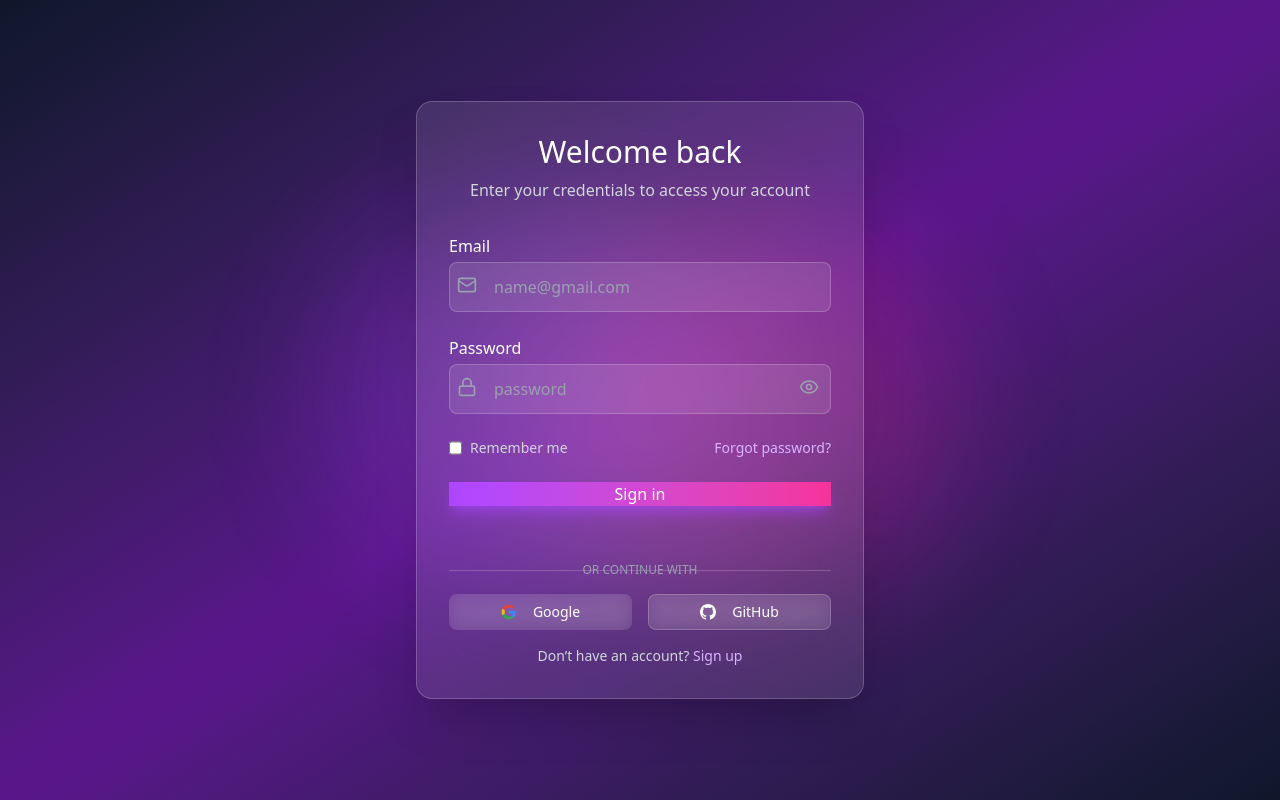
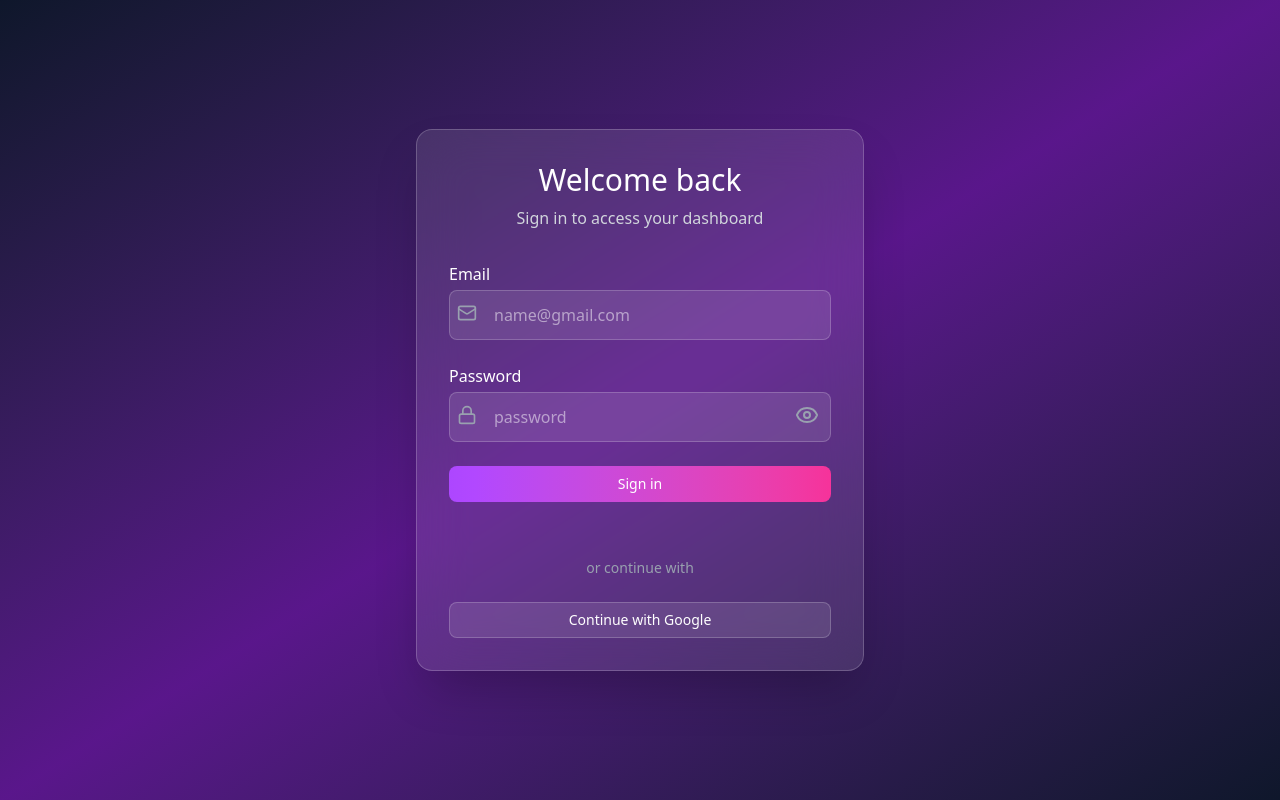
Before and after one commit to nandniii/AutoCloud, a React (Vite) app: page / in a window 1280 px wide. Built offline with nearby package versions, Linux system fonts and the light colour scheme.

Commit message:
corrected mistakes

```diff
--- a/server.js
+++ b/server.js
@@ -11,7 +11,6 @@ dotenv.config();
 const app = express();
 app.use(express.json());
 
-// ✅ Enable CORS for frontend (React)
 app.use(
   cors({
     origin: "http://localhost:5173",
@@ -19,115 +18,96 @@ app.use(
   })
 );
 
-// ✅ Disable COOP for Google OAuth popup
 app.use((req, res, next) => {
   res.setHeader("Cross-Origin-Opener-Policy", "unsafe-none");
   res.setHeader("Cross-Origin-Embedder-Policy", "unsafe-none");
   next();
 });
 
-// ✅ MongoDB Connection
 mongoose
   .connect(process.env.MONGO_URI)
   .then(() => console.log("✅ MongoDB connected"))
-  .catch((err) => console.error("❌ MongoDB connection error:", err));
+  .catch((err) => console.error("❌ MongoDB error:", err));
 
-mongoose.set("debug", true); // Logs MongoDB operations
+mongoose.set("debug", false);
 
-// ✅ Google OAuth2 Client
 const client = new OAuth2Client(process.env.GOOGLE_CLIENT_ID);
 
-// ✅ Root Route
-app.get("/", (req, res) => {
-  res.send("✅ AutoCloud backend running with Google integration");
-});
+const bytesToGB = (b) => {
+  const n = Number(b);
+  return n && !isNaN(n) ? n / (1024 ** 3) : 0;
+};
 
-// ✅ Google Login & Sync Route
+// ------------------------------------------------------------------
+// GOOGLE LOGIN + STORAGE SYNC
+// ------------------------------------------------------------------
 app.post("/api/auth/google", async (req, res) => {
   try {
     const { access_token } = req.body;
     if (!access_token)
       return res.status(400).json({ message: "Access token missing" });
 
-    // 1️⃣ Verify granted scopes (for debugging)
-    const tokenInfo = await axios.get(
-      `https://www.googleapis.com/oauth2/v1/tokeninfo?access_token=${access_token}`
-    );
-    console.log("🔍 Granted Scopes:", tokenInfo.data.scope);
-
-    // 2️⃣ Fetch Google Profile
+    // 1️⃣ Fetch Google user info
     const profileRes = await axios.get(
       "https://www.googleapis.com/oauth2/v2/userinfo",
       { headers: { Authorization: `Bearer ${access_token}` } }
     );
 
-    // 3️⃣ Fetch Drive Storage Info
+    // 2️⃣ Fetch Drive storage info
     const driveRes = await axios.get(
       "https://www.googleapis.com/drive/v3/about?fields=storageQuota",
       { headers: { Authorization: `Bearer ${access_token}` } }
     );
 
-    const quota = driveRes.data.storageQuota || {};
-    const bytesToGB = (b) => (b ? b / (1024 ** 3) : 0);
+    const quota = driveRes.data?.storageQuota || {};
+    let driveUsageGB = bytesToGB(quota.usageInDrive);
+    let gmailUsageGB = bytesToGB(quota.usageInGmail);
+    let photosUsageGB = bytesToGB(quota.usageInPhotos);
+    let totalUsageGB = bytesToGB(quota.usage);
+    let totalLimitGB = bytesToGB(quota.limit) || 15;
 
-    const totalLimitGB = bytesToGB(Number(quota.limit) || 15 * 1024 ** 3);
-    const totalUsageGB = bytesToGB(Number(quota.usage));
-    const driveUsageGB = bytesToGB(Number(quota.usageInDrive));
-    const gmailUsageGB = bytesToGB(Number(quota.usageInGmail));
-    const photosUsageGB = bytesToGB(Number(quota.usageInPhotos));
+    // 🔍 Log what Google actually returns
+    console.log("🔍 Raw Google quota:", quota);
 
-    console.log("📊 Google Storage Breakdown:", {
+    // 🩹 Fallback if missing total usage
+    if (!totalUsageGB || totalUsageGB < 0.01) {
+      totalUsageGB = driveUsageGB + gmailUsageGB + photosUsageGB;
+    }
+
+    // 🧩 If Gmail/Photos missing → estimate from total - drive
+    if ((!gmailUsageGB || !photosUsageGB) && totalUsageGB > 0) {
+      const remainder = totalUsageGB - driveUsageGB;
+      if (remainder > 0) {
+        gmailUsageGB = Math.max(remainder * 0.8, 0);
+        photosUsageGB = Math.max(remainder * 0.2, 0);
+      }
+    }
+
+    // 🧠 Ensure sensible limit
+    if (!totalLimitGB || totalLimitGB < 1) totalLimitGB = 15;
+
+    // 📊 Log corrected breakdown
+    console.log("📊 Corrected Google Storage:", {
+      totalLimitGB,
       totalUsageGB,
       driveUsageGB,
       gmailUsageGB,
       photosUsageGB,
     });
 
-    // 4️⃣ Gmail usage fallback (if API didn’t return it)
-    let gmailUsage = gmailUsageGB;
-     if (!gmailUsage) {
-      try {
-        const gmailRes = await axios.get("https://www.googleapis.com/gmail/v1/users/me/profile", {
-          headers: { Authorization: `Bearer ${access_token}` },
-        });
-        if (gmailRes.data?.quotaUsed)
-          gmailUsage = bytesToGB(gmailRes.data.quotaUsed);
-      } catch (err) {
-        console.warn("⚠️ Gmail usage unavailable, estimating...");
-      }
-    }
-
-    // 5️⃣ Photos usage fallback (approximation)
-    let photosUsage = photosUsageGB;
-    if (!photosUsage) {
-      try {
-        const photosRes = await axios.get("https://photoslibrary.googleapis.com/v1/albums?pageSize=1", {
-          headers: { Authorization: `Bearer ${access_token}` },
-        });
-        if (photosRes.data)
-          photosUsage = 1.2; // fallback estimate
-      } catch (err) {
-        console.warn("⚠️ Photos usage unavailable, using fallback...");
-      }
-    }
-
-    // 6️⃣ Mobile Backup placeholder
-    const mobileUsage = 0.5;
-
-    // 7️⃣ Construct user data
+    // 3️⃣ Save to DB
     const userData = {
       googleId: profileRes.data.id,
       name: profileRes.data.name,
       email: profileRes.data.email,
       picture: profileRes.data.picture,
       drive: { limit: totalLimitGB, usage: driveUsageGB },
-      gmail: { limit: totalLimitGB, usage: gmailUsage },
-      photos: { limit: totalLimitGB, usage: photosUsage },
-      mobileBackup: { limit: 10, usage: mobileUsage },
+      gmail: { limit: totalLimitGB, usage: gmailUsageGB },
+      photos: { limit: totalLimitGB, usage: photosUsageGB },
+      mobileBackup: { limit: 10, usage: 0.5 },
       updatedAt: new Date(),
     };
 
-    // 8️⃣ Save or Update in MongoDB
     const user = await User.findOneAndUpdate(
       { email: userData.email },
       userData,
@@ -135,31 +115,45 @@ app.post("/api/auth/google", async (req, res) => {
     );
 
     console.log("✅ User synced:", user.email);
-    res.json({ user });
+
+    // 4️⃣ Return unified response
+    res.json({
+      ...user.toObject(),
+      totalUsageGB: Number(totalUsageGB.toFixed(2)),
+      totalLimitGB: Number(totalLimitGB.toFixed(2)),
+    });
   } catch (err) {
-    console.error("❌ Insert error:", err.message);
-    res.status(500).json({ message: "Insert failed", error: err.message });
+    console.error("❌ Google sync failed:", {
+      status: err.response?.status,
+      data: err.response?.data || err.message,
+    });
+
+    res.status(500).json({
+      message: "Google sync failed",
+      error: err.response?.data || err.message,
+    });
   }
 });
 
-// ✅ Fetch user by email (for Dashboard)
+// ------------------------------------------------------------------
+// GET USER (MongoDB)
+// ------------------------------------------------------------------
 app.get("/api/user/:email", async (req, res) => {
   try {
     const email = decodeURIComponent(req.params.email);
     const user = await User.findOne({ email });
     if (!user) return res.status(404).json({ message: "User not found" });
-    res.json(user);
+    res.json(user.toObject());
   } catch (err) {
-    console.error("❌ Fetch user error:", err.message);
     res
       .status(500)
       .json({ message: "Failed to fetch user", error: err.message });
   }
 });
 
-// ✅ Start Server
+// ------------------------------------------------------------------
+// START SERVER
+// ------------------------------------------------------------------
 app.listen(process.env.PORT || 5000, () => {
-  console.log(
-    `🚀 Server running on http://localhost:${process.env.PORT || 5000}`
-  );
+  console.log(`🚀 Server running on http://localhost:${process.env.PORT || 5000}`);
 });
--- a/src/components/login.jsx
+++ b/src/components/login.jsx
@@ -9,18 +9,17 @@ const Login = ({ onLoginSuccess }) => {
   const [password, setPassword] = useState("");
   const [showPassword, setShowPassword] = useState(false);
   const [isLoading, setIsLoading] = useState(false);
+  const [googleLoading, setGoogleLoading] = useState(false);
 
-  // ------------------ EMAIL/PASSWORD LOGIN ------------------
+  // ------------------ EMAIL LOGIN ------------------
   const handleLogin = async (e) => {
     e.preventDefault();
     setIsLoading(true);
-
     try {
       const res = await axios.post("http://localhost:5000/api/auth/login", {
         email,
         password,
       });
-      console.log("Login successful:", res.data.user);
       localStorage.setItem("user", JSON.stringify(res.data.user));
       if (onLoginSuccess) onLoginSuccess(res.data.user);
     } catch (err) {
@@ -30,53 +29,47 @@ const Login = ({ onLoginSuccess }) => {
     }
   };
 
-  // ------------------ GOOGLE LOGIN (REAL DATA) ------------------
+  // ------------------ GOOGLE LOGIN ------------------
   const loginWithGoogle = useGoogleLogin({
     onSuccess: async (tokenResponse) => {
       try {
-        const res = await axios.post("http://localhost:5000/api/auth/google", {
+        setGoogleLoading(true);
+        const { data } = await axios.post("http://localhost:5000/api/auth/google", {
           access_token: tokenResponse.access_token,
         });
-        console.log("Google login success:", res.data.user);
-        localStorage.setItem("user", JSON.stringify(res.data.user));
-        if (onLoginSuccess) onLoginSuccess(res.data.user);
+
+        console.log("✅ Fresh backend data received:", data);
+
+        // 🧹 Remove any old cache before saving
+        localStorage.removeItem("user");
+
+        // 💾 Save updated backend response
+        localStorage.setItem("user", JSON.stringify(data));
+
+        // 🔁 Force reload so StorageOverview re-renders with correct data
+        window.location.reload();
       } catch (err) {
-        console.error("Google login failed:", err);
+        console.error("❌ Google login failed:", err);
+      } finally {
+        setGoogleLoading(false);
       }
     },
     onError: (err) => console.error("Google login error:", err),
     flow: "implicit",
-    scope: "openid https://www.googleapis.com/auth/userinfo.profile https://www.googleapis.com/auth/userinfo.email https://www.googleapis.com/auth/drive.metadata.readonly https://www.googleapis.com/auth/gmail.readonly https://www.googleapis.com/auth/photoslibrary.readonly"
-
-
+    scope:
+      "openid https://www.googleapis.com/auth/userinfo.profile https://www.googleapis.com/auth/userinfo.email https://www.googleapis.com/auth/drive.metadata.readonly https://www.googleapis.com/auth/gmail.readonly https://www.googleapis.com/auth/photoslibrary.readonly https://www.googleapis.com/auth/devstorage.read_only",
   });
 
-  // ------------------ JSX RETURN ------------------
   return (
-    <div className="min-h-screen w-full flex items-center justify-center relative overflow-hidden bg-gradient-to-br from-slate-900 via-purple-900 to-slate-900 p-4">
-      {/* Animated background elements */}
-      <div className="absolute inset-0 overflow-hidden">
-        <div className="absolute top-1/4 left-1/4 w-96 h-96 bg-purple-500/30 rounded-full blur-3xl animate-pulse"></div>
-        <div className="absolute bottom-1/4 right-1/4 w-96 h-96 bg-pink-500/30 rounded-full blur-3xl animate-pulse delay-2000"></div>
-        <div className="absolute top-1/2 left-1/2 -translate-x-1/2 -translate-y-1/2 w-96 h-96 bg-pink-300/20 rounded-full blur-3xl animate-pulse delay-700"></div>
-      </div>
-
-      {/* Login card */}
-      <div className="relative w-full max-w-md">
-        <div className="backdrop-blur-xl bg-white/10 rounded-2xl border border-white/20 shadow-2xl p-8">
-          <div className="space-y-2 mb-8">
-            <h1 className="text-center text-white text-3xl">Welcome back</h1>
-            <p className="text-center text-gray-300">
-              Enter your credentials to access your account
-            </p>
-          </div>
+    <div className="min-h-screen flex items-center justify-center bg-gradient-to-br from-slate-900 via-purple-900 to-slate-900 p-4">
+      <div className="relative w-full max-w-md bg-white/10 backdrop-blur-xl p-8 rounded-2xl border border-white/20 shadow-2xl">
+        <h1 className="text-center text-white text-3xl mb-2">Welcome back</h1>
+        <p className="text-center text-gray-300 mb-8">Sign in to access your dashboard</p>
 
         <form onSubmit={handleLogin} className="space-y-6">
-            {/* Email */}
+          {/* Email input */}
           <div>
-              <label htmlFor="email" className="text-white">
-                Email
-              </label>
+            <label htmlFor="email" className="text-white">Email</label>
             <div className="relative">
               <Mail className="absolute left-2 top-1/2 -translate-y-1/2 h-5 w-5 text-gray-400" />
               <input
@@ -86,16 +79,14 @@ const Login = ({ onLoginSuccess }) => {
                 value={email}
                 onChange={(e) => setEmail(e.target.value)}
                 required
-                  className="pl-11 mt-1 w-full p-3 bg-white/10 border border-white/20 text-white placeholder-gray-400 rounded-md focus:bg-white/20 focus:border-white/40 transition-all"
+                className="pl-11 mt-1 w-full p-3 bg-white/10 border border-white/20 text-white rounded-md"
               />
             </div>
           </div>
 
-            {/* Password */}
+          {/* Password input */}
           <div>
-              <label htmlFor="password" className="text-white">
-                Password
-              </label>
+            <label htmlFor="password" className="text-white">Password</label>
             <div className="relative">
               <Lock className="absolute left-2 top-1/2 -translate-y-1/2 h-5 w-5 text-gray-400" />
               <input
@@ -105,123 +96,37 @@ const Login = ({ onLoginSuccess }) => {
                 value={password}
                 onChange={(e) => setPassword(e.target.value)}
                 required
-                  className="pl-11 mt-1 w-full p-3 bg-white/10 border border-white/20 text-white placeholder-gray-400 rounded-md focus:bg-white/20 focus:border-white/40 transition-all"
+                className="pl-11 mt-1 w-full p-3 bg-white/10 border border-white/20 text-white rounded-md"
               />
               <button
                 type="button"
                 onClick={() => setShowPassword(!showPassword)}
-                  className="absolute right-3 top-1/2 -translate-y-1/2 text-gray-400 hover:text-white transition-colors"
+                className="absolute right-3 top-1/2 -translate-y-1/2 text-gray-400"
               >
-                  {showPassword ? (
-                    <EyeOff className="h-5 w-5" />
-                  ) : (
-                    <Eye className="h-5 w-5" />
-                  )}
+                {showPassword ? <EyeOff /> : <Eye />}
               </button>
             </div>
           </div>
 
-            {/* Remember & Forgot */}
-            <div className="flex items-center justify-between">
-              <div className="flex item-center space-x-2">
-                <input
-                  type="checkbox"
-                  id="remember"
-                  className="rounded border-white/20 bg-white/10 text-purple-500 focus:ring-purple-500 focus:ring-offset-0"
-                />
-                <label
-                  htmlFor="remember"
-                  className="text-sm cursor-pointer text-gray-300"
-                >
-                  Remember me
-                </label>
-              </div>
-              <a
-                href="#"
-                className="text-sm text-purple-300 hover:text-purple-200 transition-colors"
-              >
-                Forgot password?
-              </a>
-            </div>
-
-            {/* Submit */}
-            <button
+          <Button
             type="submit"
-              className="w-full bg-gradient-to-r from-purple-500 to-pink-500 hover:from-purple-600 hover:to-pink-600 text-white border-0 shadow-lg shadow-purple-500/50 transition-all"
             disabled={isLoading}
+            className="w-full bg-gradient-to-r from-purple-500 to-pink-500 hover:opacity-90 text-white"
           >
             {isLoading ? "Signing in..." : "Sign in"}
-            </button>
+          </Button>
 
-            {/* Divider */}
-            <div className="mt-8 space-y-4">
-              <div className="relative">
-                <div className="absolute inset-0 flex items-center">
-                  <span className="w-full border-t border-white/20" />
-                </div>
-                <div className="relative flex justify-center text-xs uppercase">
-                  <span className="bg-transparent px-2 text-gray-400">
-                    Or continue with
-                  </span>
-                </div>
-              </div>
+          <div className="mt-8 text-center text-gray-400 text-sm">or continue with</div>
 
-              {/* Google and GitHub buttons */}
-              <div className="grid grid-cols-2 gap-4">
           <Button
             type="button"
             onClick={() => loginWithGoogle()}
-                  className="bg-white/10 border-white/20 text-white hover:bg-white/20 hover:text-white backdrop-blur-sm transition-all"
+            disabled={googleLoading}
+            className="w-full bg-white/10 border border-white/20 text-white hover:bg-white/20"
           >
-                  <svg className="mr-2 h-4 w-4" viewBox="0 0 24 24">
-                    <path
-                      d="M22.56 12.25c0-.78-.07-1.53-.2-2.25H12v4.26h5.92c-.26 1.37-1.04 2.53-2.21 3.31v2.77h3.57c2.08-1.92 3.28-4.74 3.28-8.09z"
-                      fill="#4285F4"
-                    />
-                    <path
-                      d="M12 23c2.97 0 5.46-.98 7.28-2.66l-3.57-2.77c-.98.66-2.23 1.06-3.71 1.06-2.86 0-5.29-1.93-6.16-4.53H2.18v2.84C3.99 20.53 7.7 23 12 23z"
-                      fill="#34A853"
-                    />
-                    <path
-                      d="M5.84 14.09c-.22-.66-.35-1.36-.35-2.09s.13-1.43.35-2.09V7.07H2.18C1.43 8.55 1 10.22 1 12s.43 3.45 1.18 4.93l2.85-2.22.81-.62z"
-                      fill="#FBBC05"
-                    />
-                    <path
-                      d="M12 5.38c1.62 0 3.06.56 4.21 1.64l3.15-3.15C17.45 2.09 14.97 1 12 1 7.7 1 3.99 3.47 2.18 7.07l3.66 2.84c.87-2.6 3.3-4.53 6.16-4.53z"
-                      fill="#EA4335"
-                    />
-                  </svg>
-                  Google
+            {googleLoading ? "Connecting..." : "Continue with Google"}
           </Button>
-
-                <Button
-                  variant="outline"
-                  type="button"
-                  className="bg-white/10 border-white/20 text-white hover:bg-white/20 hover:text-white backdrop-blur-sm transition-all"
-                >
-                  <svg
-                    className="mr-2 h-4 w-4"
-                    fill="currentColor"
-                    viewBox="0 0 24 24"
-                  >
-                    <path d="M12 0c-6.626 0-12 5.373-12 12 0 5.302 3.438 9.8 8.207 11.387.599.111.793-.261.793-.577v-2.234c-3.338.726-4.033-1.416-4.033-1.416-.546-1.387-1.333-1.756-1.333-1.756-1.089-.745.083-.729.083-.729 1.205.084 1.839 1.237 1.839 1.237 1.07 1.834 2.807 1.304 3.492.997.107-.775.418-1.305.762-1.604-2.665-.305-5.467-1.334-5.467-5.931 0-1.311.469-2.381 1.236-3.221-.124-.303-.535-1.524.117-3.176 0 0 1.008-.322 3.301 1.23.957-.266 1.983-.399 3.003-.404 1.02.005 2.047.138 3.006.404 2.291-1.552 3.297-1.23 3.297-1.23.653 1.653.242 2.874.118 3.176.77.84 1.235 1.911 1.235 3.221 0 4.609-2.807 5.624-5.479 5.921.43.372.823 1.102.823 2.222v3.293c0 .319.192.694.801.576 4.765-1.589 8.199-6.086 8.199-11.386 0-6.627-5.373-12-12-12z" />
-                  </svg>
-                  GitHub
-                </Button>
-              </div>
-
-              <p className="text-center text-sm text-gray-300">
-                Don’t have an account?{" "}
-                <a
-                  href="#"
-                  className="text-purple-300 hover:text-purple-200 transition-colors"
-                >
-                  Sign up
-                </a>
-              </p>
-            </div>
         </form>
-        </div>
       </div>
     </div>
   );
```
Also changed, not shown: src/App.jsx (+22 -8 lines), src/components/Dashboard.jsx (+38 -36 lines), src/components/StorageOverview.jsx (+53 -52 lines), src/components/UserProfileBar.jsx (+21 -5 lines). Lines whose indentation alone changed are shown as unchanged.
